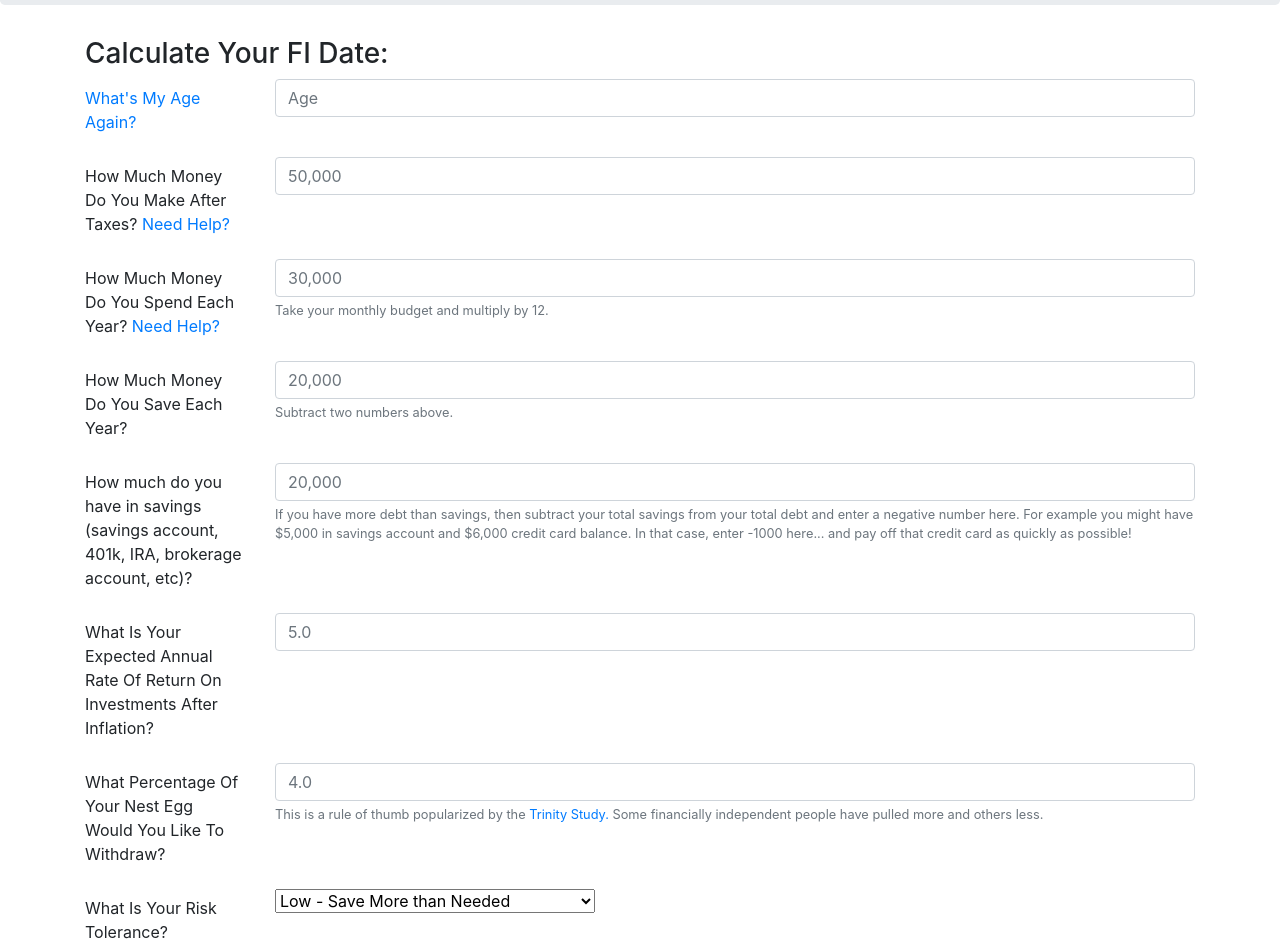
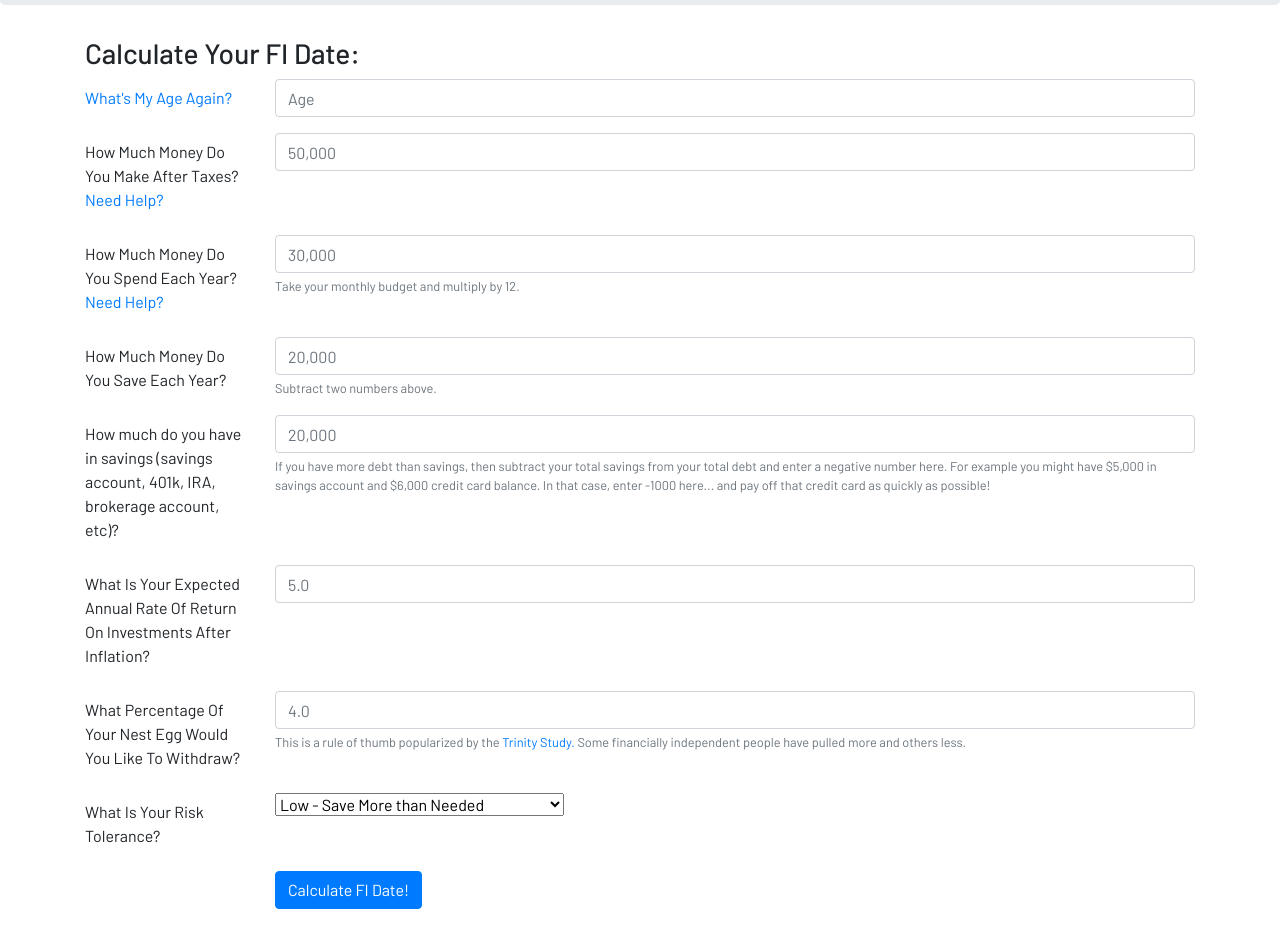
Before and after one commit to Team-Uncle-Buck/uncle_buck, a React (Create React App) app in the folder project/client/: page / in a window 1280 px wide. Shown: the part 457-1409 px from the top of the page. After the commit the page ends 1382 px from the top, so only its background shows below. Built offline with nearby package versions, Linux system fonts and the light colour scheme.

Commit message:
Standarize fonts all of the pages

```diff
--- a/project/client/src/components/AboutText.js
+++ b/project/client/src/components/AboutText.js
@@ -38,7 +38,7 @@ function AboutText() {
           <br />
       </section>
       <section>
-        <h4>Financial Independence</h4>
+        <h4 className="about__title">Financial Independence</h4>
         <p>
         Financial Independence is the status of having enough income (from
         investments, passive businesses, real estate, etc.) to pay for one's
@@ -50,7 +50,7 @@ function AboutText() {
         <br />
       </section>
       <section>
-        <h4>Education ~ How Our Calculator Works</h4>
+        <h4 className="about__title">Education ~ How Our Calculator Works</h4>
         <p>
         <b>Here is how our calculator works.</b><br></br>As mentioned above,
         reaching the state of financial independence means that your basic
@@ -124,19 +124,19 @@ function AboutText() {
       </section>
       <br />
         <section>
-        <h4>
+        <h4 className="about__title">
         <a href="/CodePage">Code of Conduct</a>
         </h4>
         <br />
       </section>
       <section>
-        <h4>
+        <h4 className="about__title">
         <a href="/LicensePage">License</a>
         </h4>
         <br />
       </section>
       <section>
-        <h4>Team Uncle Buck</h4>
+        <h4 className="about__title">Team Uncle Buck</h4>
         <p>
         <a target="_blank" href="https://github.com/youn0125">Mi Yon Kim</a><br></br>
         <a target="_blank" href="https://github.com/tlan2">Tom More "$ Less Problems" Lancaster</a><br></br>
@@ -147,7 +147,7 @@ function AboutText() {
         <br />
       </section>
       <section>
-        <h4>Additional Resources</h4>
+        <h4 className="about__title">Additional Resources</h4>
         <p>
         <a target="_blank" href="https://smartasset.com/taxes/paycheck-calculator">Federal Paycheck Calculator</a><br></br>
         <a target="_blank" href="https://www.mrmoneymustache.com/">MMM Blog</a><br></br>
@@ -165,20 +165,6 @@ function AboutText() {
         </p>
         <br />
       </section>
-      <section>
-        <h4>What is Lorem Ipsum?</h4>
-        <p>
-        Lorem Ipsum is simply dummy text of the printing and typesetting industry. Lorem Ipsum has
-        been the industry's standard dummy text ever since the 1500s, when an unknown printer
-        took a galley of type and scrambled it to make a type specimen book. It has survived not
-        only five centuries, but also the leap into electronic typesetting, remaining essentially
-        unchanged. It was popularised in the 1960s with the release of Letraset sheets containing
-        Lorem Ipsum passages, and more recently with desktop publishing software like Aldus PageMaker
-        including versions of Lorem Ipsum.
-
-        </p>
-        <br />
-      </section>
     </div>
   );
 }
--- a/project/client/src/components/Navigation.js
+++ b/project/client/src/components/Navigation.js
@@ -28,7 +28,7 @@ class Navigation extends Component {
 
         <Navbar.Toggle aria-controls="basic-navbar-nav" />
         <Navbar.Collapse id="basic-navbar-nav">
-          <Nav className="ml-auto">
+          <Nav className="ml-auto title">
 
             <Nav.Link style={{color: this.state.colorz}} href="/">Calculator</Nav.Link>
             <Nav.Link style={{color: this.state.colorz}} href="/About">About</Nav.Link>
--- a/project/client/src/index.css
+++ b/project/client/src/index.css
@@ -52,6 +52,14 @@ body {
   font-family: 'Barlow Medium';
   src: local('Barlow Medium'), url(./fonts/barlow/Barlow-Medium.ttf) format('truetype');
 }
+@font-face {
+  font-family: 'Barlow Regular';
+  src: local('Barlow Regular'), url(./fonts/barlow/Barlow-Regular.ttf) format('truetype');
+}
+@font-face {
+  font-family: 'Barlow Ligth';
+  src: local('Barlow Ligth'), url(./fonts/barlow/Barlow-Light.ttf) format('truetype');
+}
 
 code {
   font-family: source-code-pro, Menlo, Monaco, Consolas, 'Courier New',
--- a/project/client/src/index.js
+++ b/project/client/src/index.js
@@ -9,7 +9,8 @@ import './fonts/lato/Lato-Regular.ttf';
 import './fonts/roboto_slab/RobotoSlab-Light.ttf';
 import './fonts/roboto_slab/RobotoSlab-Medium.ttf';
 import './fonts/barlow/Barlow-Medium.ttf';
-
+import './fonts/barlow/Barlow-Light.ttf';
+import './fonts/barlow/Barlow-Regular.ttf';
 import 'bootstrap/dist/css/bootstrap.min.css';
 
 
--- a/project/client/src/routes/About.css
+++ b/project/client/src/routes/About.css
@@ -0,0 +1,10 @@
+.about_text {
+  font-family: Roboto Slab Light;
+  font-size: 0.9em;
+
+}
+
+.about_title {
+  font-family: Barlow Medium;
+  font-weight: 500;
+}
--- a/project/client/src/routes/About.js
+++ b/project/client/src/routes/About.js
@@ -63,7 +63,7 @@ class About extends React.Component {
                         title={video.snippet.title}
                         thumbnail={video.snippet.thumbnails.medium.url}
                       />
-                    )): <h6>No result</h6>}
+                    )): <h6 className='about_text'>No result</h6>}
                   </Row>
                 </Container>
               </Col>
--- a/project/client/src/routes/Home.css
+++ b/project/client/src/routes/Home.css
@@ -19,3 +19,12 @@
   text-align: left;
   width: 90%;
 }
+
+.home_text {
+  font-family: Barlow Regular;
+}
+
+.home_title {
+  font-family: Barlow Medium;
+  font-weight: 500;
+}
--- a/project/client/src/routes/Home.js
+++ b/project/client/src/routes/Home.js
@@ -208,8 +208,8 @@ class Home extends React.Component {
   renderForm() {
     return (
           <Form onSubmit={ this.handleSubmit }>
-            <h3>Calculate Your FI Date:</h3>
-          <FormGroup as={Row} controlId="1">
+            <h3 className='home_title'>Calculate Your FI Date:</h3>
+          <FormGroup as={Row} controlId="1" className='home_text'>
             <Label column sm={2}>
             <a href="https://www.youtube.com/watch?v=K7l5ZeVVoCA" target="_blank"> What's My Age Again? </a>
             </Label>
@@ -224,7 +224,7 @@ class Home extends React.Component {
             </Col>
           </FormGroup>
 
-          <FormGroup as={Row} controlId="2">
+          <FormGroup as={Row} controlId="2" className='home_text'>
             <Label column sm={2}>
               How Much Money Do You Make After Taxes? <a href="https://smartasset.com/taxes/paycheck-calculator" target="_blank">Need Help?</a>
             </Label>
@@ -239,7 +239,7 @@ class Home extends React.Component {
             </Col>
           </FormGroup>
 
-          <FormGroup as={Row} controlId="3">
+          <FormGroup as={Row} controlId="3" className='home_text'>
             <Label column sm={2}>
               How Much Money Do You Spend Each Year? <a href="quicken.com/budget-calculator" target="_blank">Need Help?</a>
             </Label>
@@ -258,7 +258,7 @@ class Home extends React.Component {
             </Col>
           </FormGroup>
 
-          <FormGroup as={Row} controlId="5">
+          <FormGroup as={Row} controlId="5" className='home_text'>
             <Label column sm={2}>
               How Much Money Do You Save Each Year?
             </Label>
@@ -277,7 +277,7 @@ class Home extends React.Component {
             </Col>
           </FormGroup>
 
-          <FormGroup as={Row} controlId="7">
+          <FormGroup as={Row} controlId="7" className='home_text'>
             <Label column sm={2}>
               How much do you have in savings (savings account, 401k, IRA, brokerage account, etc)?
             </Label>
@@ -299,7 +299,7 @@ class Home extends React.Component {
             </Col>
           </FormGroup>
 
-          <FormGroup as={Row} controlId="8">
+          <FormGroup as={Row} controlId="8" className='home_text'>
             <Label column sm={2}>
              What Is Your Expected Annual Rate Of Return On Investments After Inflation?
             </Label>
@@ -314,7 +314,7 @@ class Home extends React.Component {
             </Col>
           </FormGroup>
 
-          <FormGroup as={Row} controlId="8">
+          <FormGroup as={Row} controlId="8" className='home_text'>
             <Label column sm={2}>
              What Percentage Of Your Nest Egg Would You Like To Withdraw?
             </Label>
@@ -335,7 +335,7 @@ class Home extends React.Component {
             </Col>
           </FormGroup>
 
-          <FormGroup as={Row} controlId="9">
+          <FormGroup as={Row} controlId="9" className='home_text'>
             <Label column sm={2}>What Is Your Risk Tolerance?</Label>
             <Col sm={10}>
             <select
@@ -351,7 +351,7 @@ class Home extends React.Component {
             </Col>
           </FormGroup>
 
-          <FormGroup as={Row}>
+          <FormGroup as={Row} className='home_text'>
             <Col sm={{ span: 10, offset: 2 }}>
               <Button type="submit" onClick={this.handleSubmit}>Calculate FI Date!</Button>
             </Col>
```
